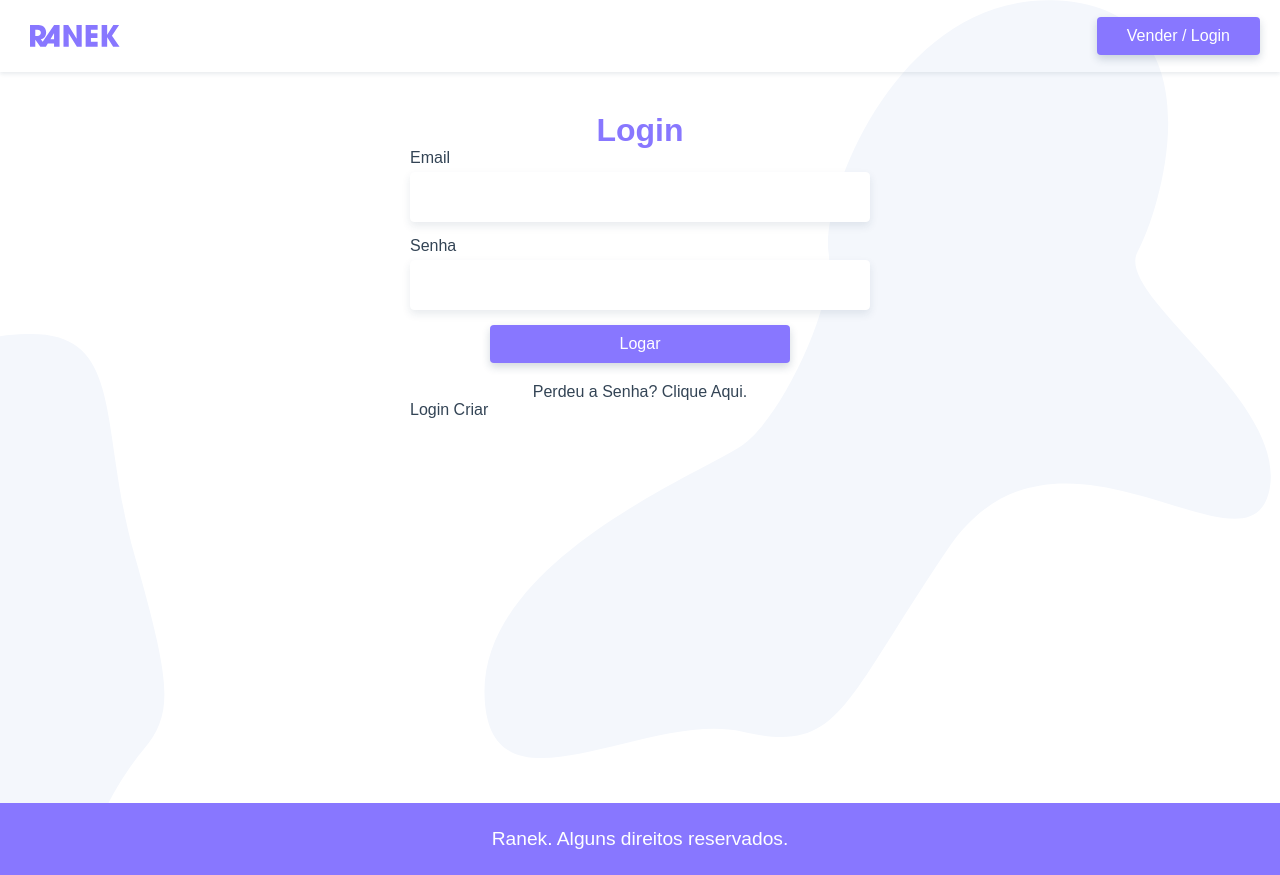
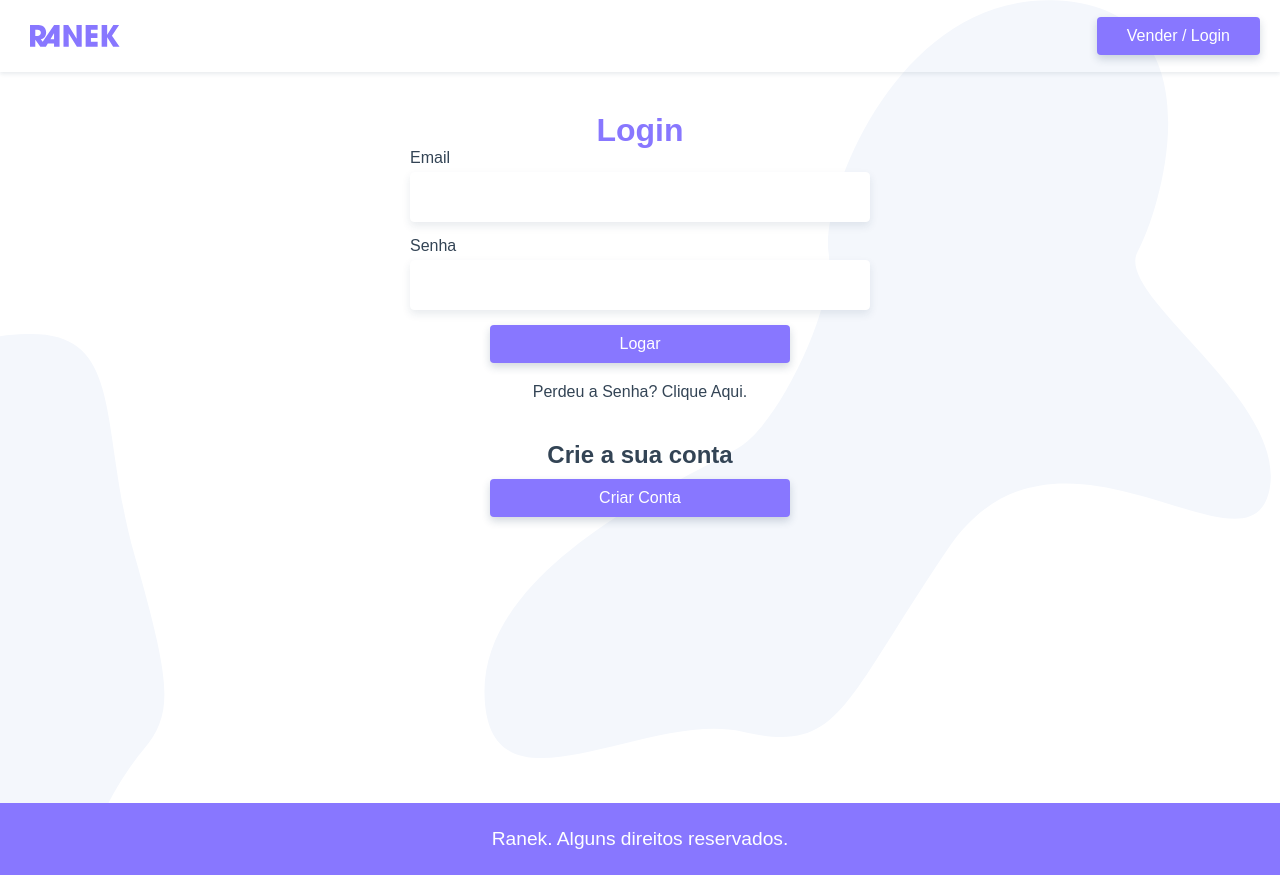
Before and after one commit to brennolemos/ranek, a Vue app: page /login in a window 1280 px wide. Built offline with nearby package versions, Linux system fonts and the light colour scheme.

Commit message:
Usuário Formulário

```diff
--- a/src/components/LoginCriar.vue
+++ b/src/components/LoginCriar.vue
@@ -1,12 +1,44 @@
 <template>
-  <p>Login Criar</p>
+  <section>
+    <h2>Crie a sua conta</h2>
+    <transition mode="out-in">
+      <button v-if="!criar" class="btn criar" @click="criar = true">Criar Conta</button>
+      <UsuarioForm v-else>
+        <button class="btn btn-form">Criar Usuário</button>
+      </UsuarioForm>
+    </transition>
+  </section>
 </template>
 
 <script>
+import UsuarioForm from "@/components/UsuarioForm.vue";
 export default {
-  name: "LoginCriar"
+  name: "LoginCriar",
+  components: {
+    UsuarioForm
+  },
+  data() {
+    return {
+      criar: false
+    };
+  }
 };
 </script>
 
-<style>
+<style scoped>
+h2 {
+  text-align: center;
+  margin-top: 40px;
+  margin-bottom: 10px;
+}
+
+.btn {
+  width: 100%;
+  max-width: 300px;
+  margin: 0 auto;
+}
+
+.btn-form {
+  max-width: 100%;
+}
 </style>
--- /dev/null
+++ b/src/components/UsuarioForm.vue
@@ -0,0 +1,42 @@
+<template>
+  <form>
+    <label for="nome">Nome</label>
+    <input type="text" name="nome" id="nome" v-model="nome" />
+    <label for="email">Email</label>
+    <input type="email" name="email" id="email" v-model="email" />
+    <label for="senha">Senha</label>
+    <input type="password" name="senha" id="senha" v-model="senha" />
+    <label for="cep">Cep</label>
+    <input type="text" name="cep" id="cep" v-model="cep" />
+    <label for="rua">Rua</label>
+    <input type="text" name="rua" id="rua" v-model="rua" />
+    <label for="numero">Numero</label>
+    <input type="text" name="numero" id="numero" v-model="numero" />
+    <label for="bairro">Bairro</label>
+    <input type="text" name="bairro" id="bairro" v-model="bairro" />
+    <label for="cidade">Cidade</label>
+    <input type="text" name="cidade" id="cidade" v-model="cidade" />
+    <label for="estado">Estado</label>
+    <input type="text" name="estado" id="estado" v-model="estado" />
+    <div class="button">
+      <slot></slot>
+    </div>
+  </form>
+</template>
+
+<script>
+export default {};
+</script>
+
+<style scoped>
+form {
+  display: grid;
+  grid-template-columns: 80px 1fr;
+  align-items: center;
+}
+
+.button {
+  grid-column: 2;
+  margin-top: 10px;
+}
+</style>
```
